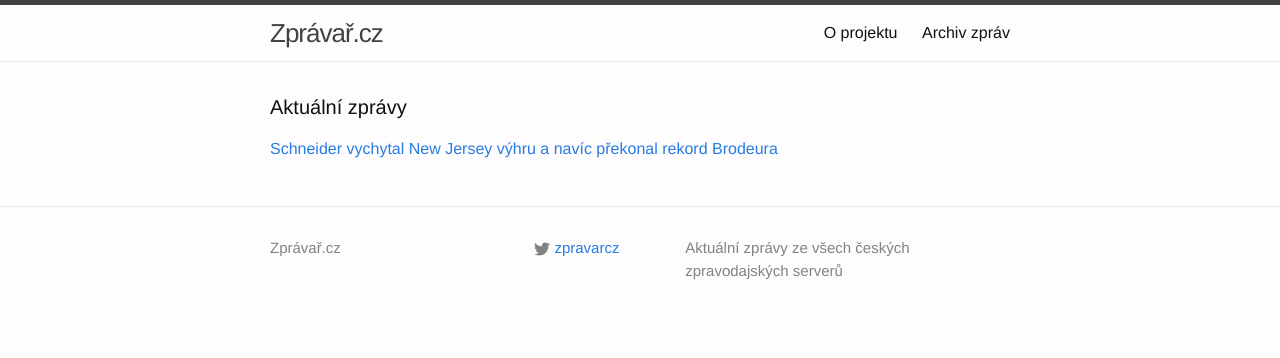
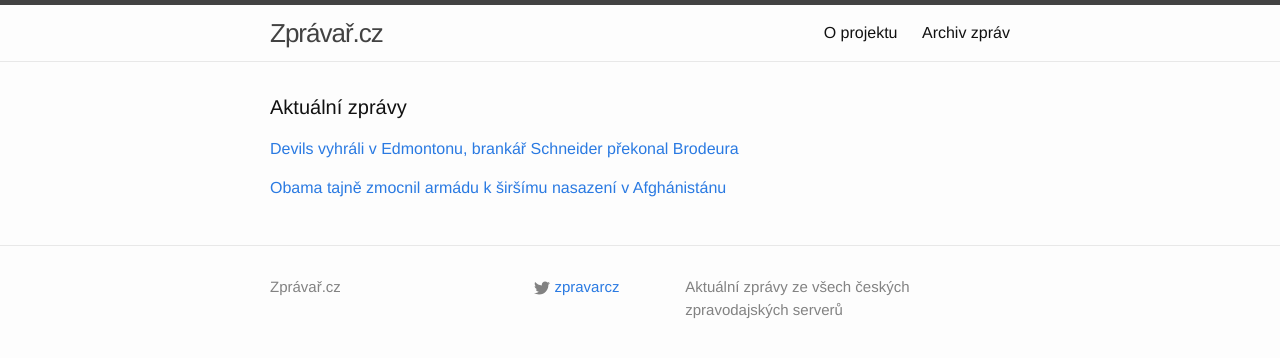
Before and after one commit to adliska/zpravar, a Jekyll site: the page built from index.html, in a window 1280 px wide. Shown: the top 358 px of the page. Built offline with Jekyll 4.4.1, drawn with Linux system fonts in a browser that asks for light colours.

Commit message:
zpravar news update

```diff
--- a/index.html
+++ b/index.html
@@ -5,11 +5,19 @@ layout: default
 <div class="home">
     <h1 class="page-heading">Aktuální zprávy</h1>
 
-<p><a href="javascript:;" onclick="toggle_visibility('zpravy0')">Schneider vychytal New Jersey výhru a navíc překonal rekord Brodeura</a></p>
+<p><a href="javascript:;" onclick="toggle_visibility('zpravy0')">Devils vyhráli v Edmontonu, brankář Schneider překonal Brodeura</a></p>
 <div id="zpravy0" style="display:none">
 <ul>
+<li><a href=http://www.denik.cz/hokej/devils-vyhrali-v-edmontonu-brankar-schneider-prekonal-brodeura-20141122.html>Devils vyhráli v Edmontonu, brankář Schneider překonal Brodeura - www.denik.cz</a></li>
 <li><a href=http://hokej.idnes.cz/schneider-vychytal-new-jersey-vyhru-dvl-/nhl.aspx?c=A141122_065959_nhl_Mkr>Schneider vychytal New Jersey výhru a navíc překonal rekord Brodeura - hokej.idnes.cz</a></li>
 <li><a href=http://www.sportovninoviny.cz/zpravy/devils-vyhrali-v-edmontonu-schneider-prekonal-rekord-brodeura/1150126>Devils vyhráli v Edmontonu, Schneider překonal rekord Brodeura - www.sportovninoviny.cz</a></li>
 <li><a href=http://sport.aktualne.cz/jagrovi-devils-porazili-oilers-schneider-prekonal-brodeura/r~fe787986720811e48477002590604f2e/>Jágrovi Devils porazili Oilers, Schneider překonal Brodeura - sport.aktualne.cz</a></li>
 </ul>
+</div><p><a href="javascript:;" onclick="toggle_visibility('zpravy1')">Obama tajně zmocnil armádu k širšímu nasazení v Afghánistánu</a></p>
+<div id="zpravy1" style="display:none">
+<ul>
+<li><a href=http://zpravy.e15.cz/zahranicni/politika/obama-tajne-zmocnil-armadu-k-sirsimu-nasazeni-v-afghanistanu-1139088>Obama tajně zmocnil armádu k širšímu nasazení v Afghánistánu - zpravy.e15.cz</a></li>
+<li><a href=http://zpravy.aktualne.cz/zahranici/obama-vydal-prikaz-armadu-ceka-v-afghanistanu-nova-operace/r~4a79f82c721411e4a10c0025900fea04/>Obama vydal příkaz, armádu čeká v Afghánistánu nová operace - zpravy.aktualne.cz</a></li>
+<li><a href=http://www.novinky.cz/zahranicni/amerika/354216-obama-zmocnil-armadu-k-sirsimu-nasazeni-v-afghanistanu.html>Obama zmocnil armádu k širšímu nasazení v Afghánistánu  - www.novinky.cz</a></li>
+</ul>
 </div></div>
```
